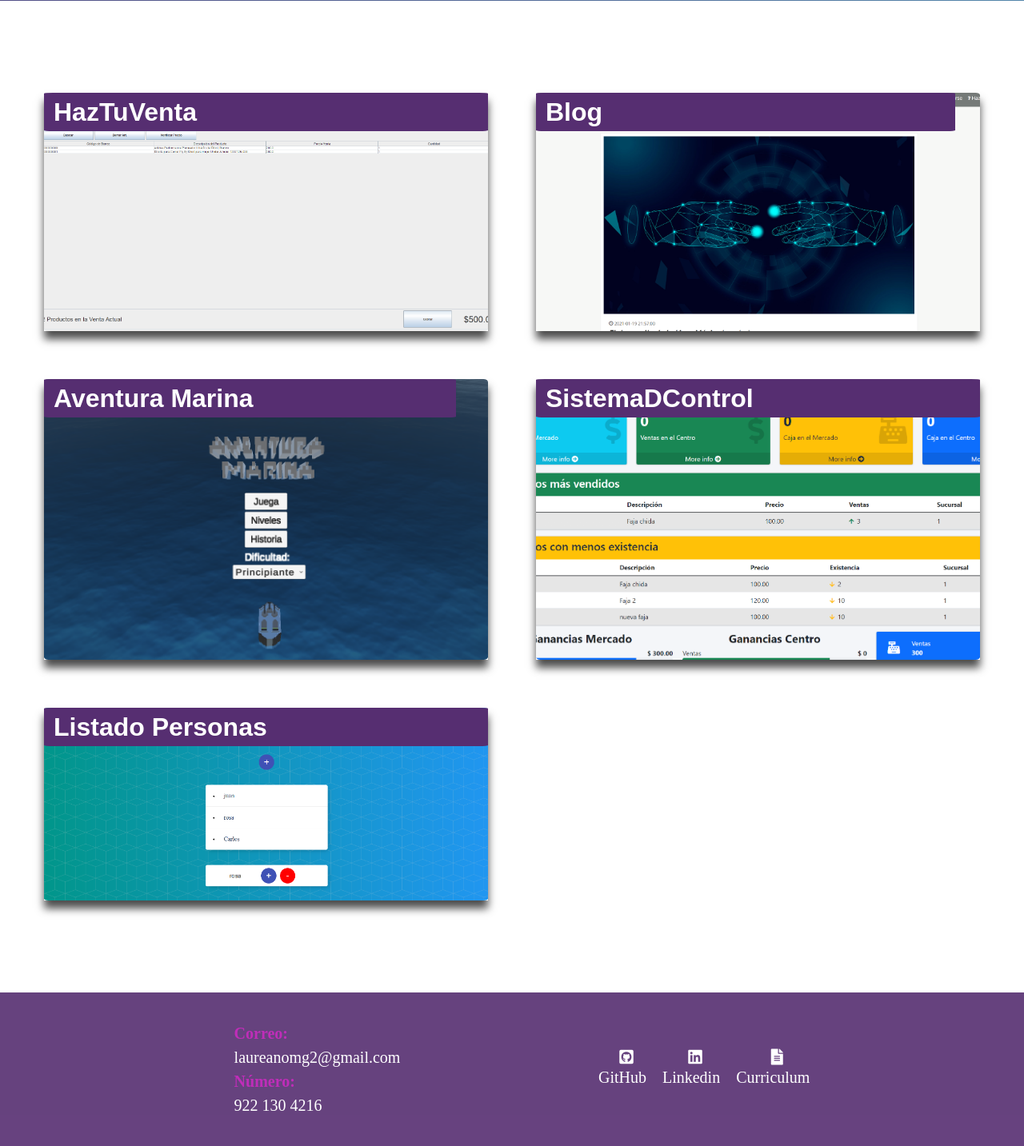
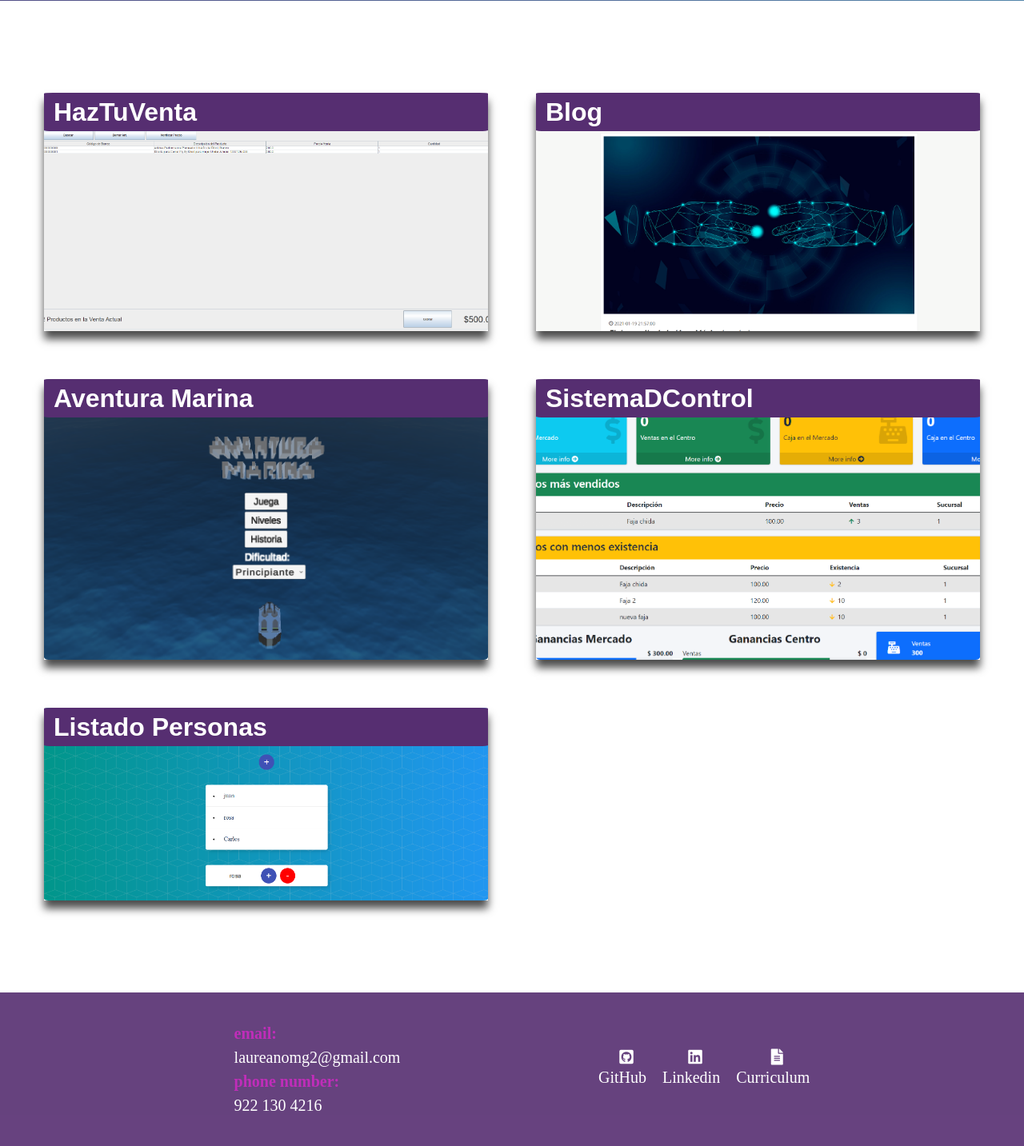
Before and after one commit to GenaroLaureano/portafolio, a PHP site: page / in a window 1280 px wide. Shown: the part 639-2072 px from the top of the page at 80% size. Run offline with PHP 8.4, Linux system fonts and the light colour scheme; some libraries are stand-ins or nearby versions.

Commit message:
corección de background en titulo

```diff
--- a/css/style.css
+++ b/css/style.css
@@ -136,7 +136,7 @@ h3{
     top:0;
     /* justify-content: center; */
 
-    /* width: 0%; */
+    width: 100%;
     /* margin: 0; */
     /* padding: 0; */
     /* height: 100%; */
@@ -160,6 +160,7 @@ h3{
     /* justify-content: center; */
     /* align-items: center; */
     /* max-width: 50%; */
+    /* width: 100%; */
     background-color: rgb(86, 46, 113);
     /* (84,46,113) */
     /* background: #542e71; */
@@ -271,26 +272,9 @@ h3{
 .producto:hover .producto__general{
     height: 100%;
     border-radius: 1%;
-    /* background: linear-gradient(150deg,#ff8303,#542e71,#a35709); */
-    /* background: linear-gradient(150deg,#344fa1,#2978b5,#fb3640); */
     background: linear-gradient(200deg,#154275,#11698e,#295e97);
-    /* background: linear-gradient(left, rgba(255,255,255,0), rgba(255,255,255,1)); */
-     /* background-image: linear-gradient(to right, rgba(255,0,0,0), rgba(255,0,0,1)); */
-    /* background-image: linear-gradient(to right,#154275, #11698e); */
     background-color: rgba(45, 158, 217, 0.80);
-    /* 45, 158, 21}7 */
-    /* 75, 161, 223 */
-    /* background: transparent; */
-    /* background: linear-gradient(); */
-
-
-    /* background-size: 100% 100%; */
-    /* animation: BgGradient 10s ease infinite; */
-
     background: linear-gradient(to right, rgba(8, 54, 78, 0.7), rgba(45, 158, 217, 0.7));
-    /* background: linear-gradient(to right, rgba(100, 223, 63, 0.8), rgba(68, 223, 107, 0.8)); */
-
-
 }
 
 
--- a/index.html
+++ b/index.html
@@ -91,8 +91,8 @@
     <footer class="footer">
         <div class="contactos">
             <ul class="social-redes">
-                <li class="social-list__item"> <span class="color-red">Correo:</span>  <a href="mailto:laureanomg2@gmail.com" class="social-redes__item" >  <br><span class="producto__iconos-contacto"> laureanomg2@gmail.com</span></a></li>
-                <li class="social-list__item"> <span class="color-red"> Número:</span> <a href="tel:9221304216" class="social-redes__item" > <br><span class="producto__iconos-"> 922 130 4216</span></a></li>
+                <li class="social-list__item"> <span class="color-red">email:</span>  <a href="mailto:laureanomg2@gmail.com" class="social-redes__item" >  <br><span class="producto__iconos-contacto"> laureanomg2@gmail.com</span></a></li>
+                <li class="social-list__item"> <span class="color-red"> phone number:</span> <a href="tel:9221304216" class="social-redes__item" > <br><span class="producto__iconos-"> 922 130 4216</span></a></li>
             </ul>
         </div>
         <div class="redes">
```
